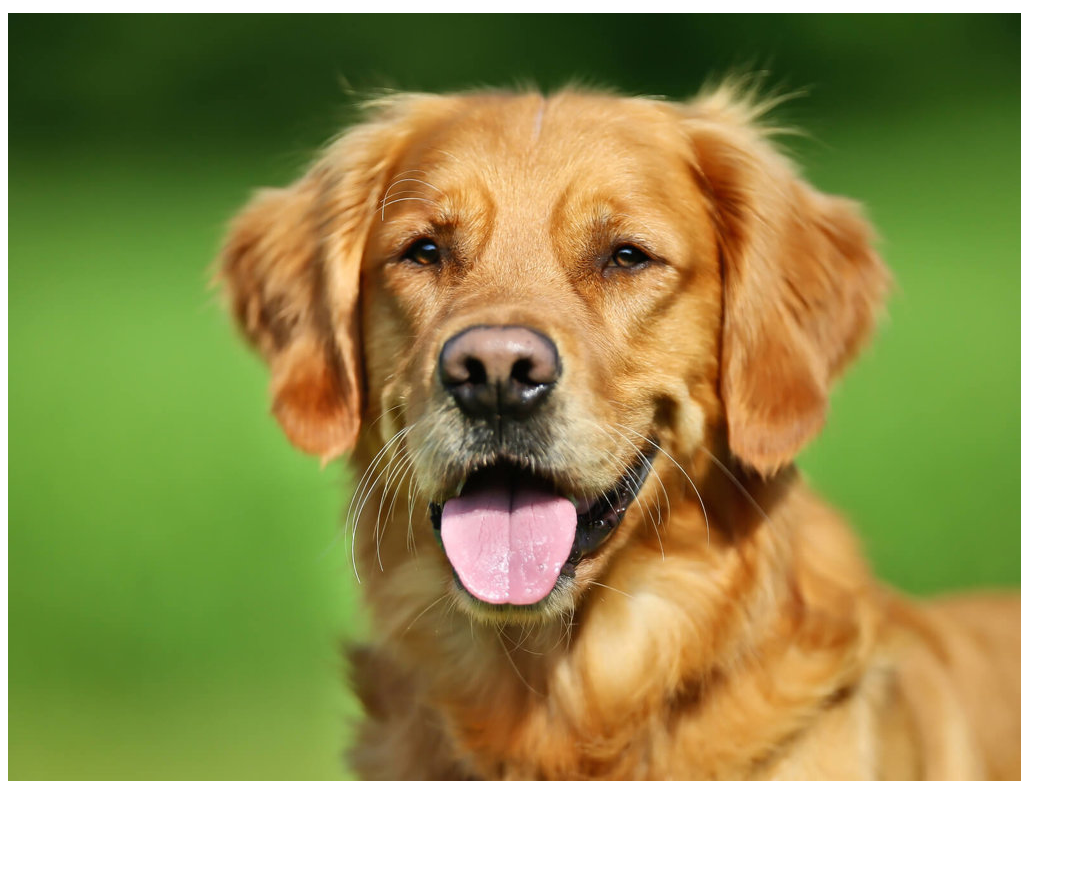
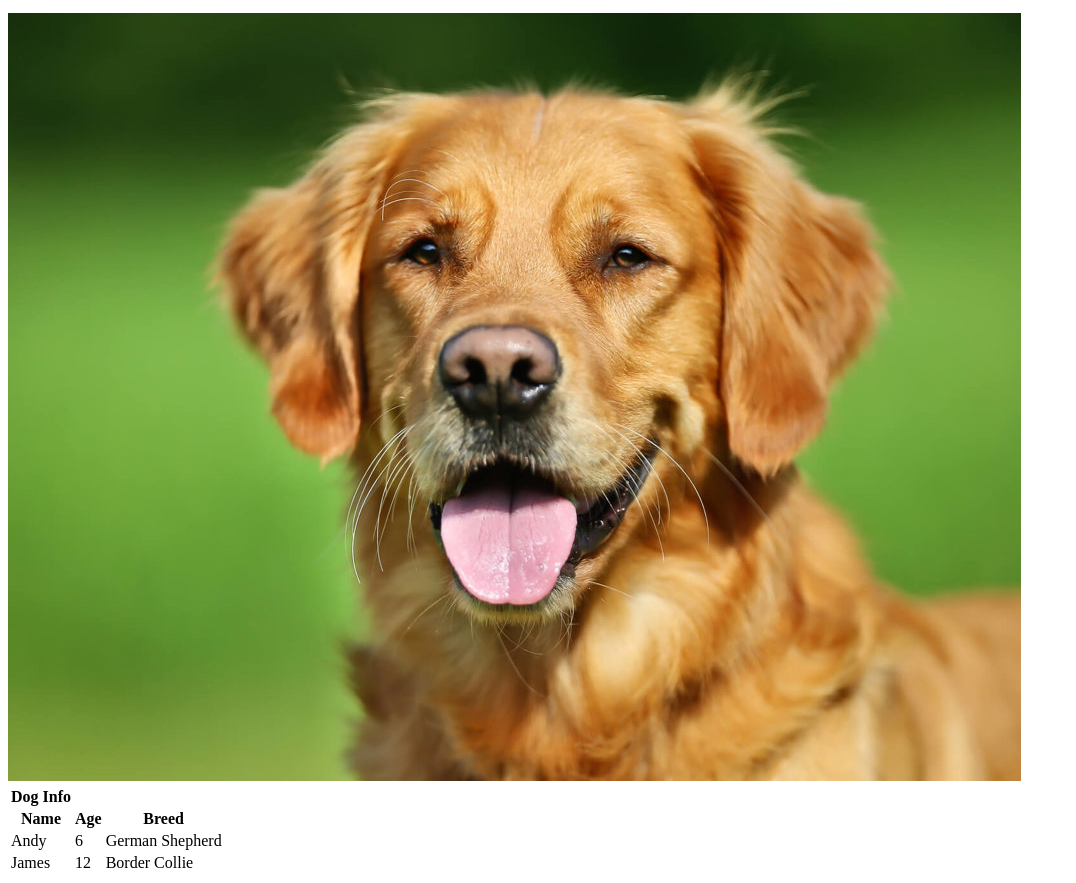
Before and after one commit to Anu7934/Anu7934_.GitHub.io, a plain HTML site: page index.html in a window 1280 px wide. Shown: the part 101-984 px from the top of the page, without its empty margins (0-1076 px from the left). Before the commit the page ends 894 px from the top, so only its background shows below. Drawn offline with Linux system fonts and the light colour scheme.

Commit message:
added table

```diff
--- a/index.html
+++ b/index.html
@@ -9,4 +9,24 @@
     <p>I am a dog person</p>
 </body>
 </html>
+
 <img src="Images\Dog2.jpg" alt="Image of a dog">
+
+<table>
+    <caption><th>Dog Info</th></caption>
+  <tr>
+    <th>Name</th>
+    <th>Age</th>
+    <th>Breed</th>
+  </tr>
+  <tr>
+    <td>Andy</td>
+    <td>6</td>
+    <td>German Shepherd</td>
+  </tr>
+  <tr>
+    <td>James</td>
+    <td>12</td>
+    <td>Border Collie</td>
+  </tr>
+</table>
```
